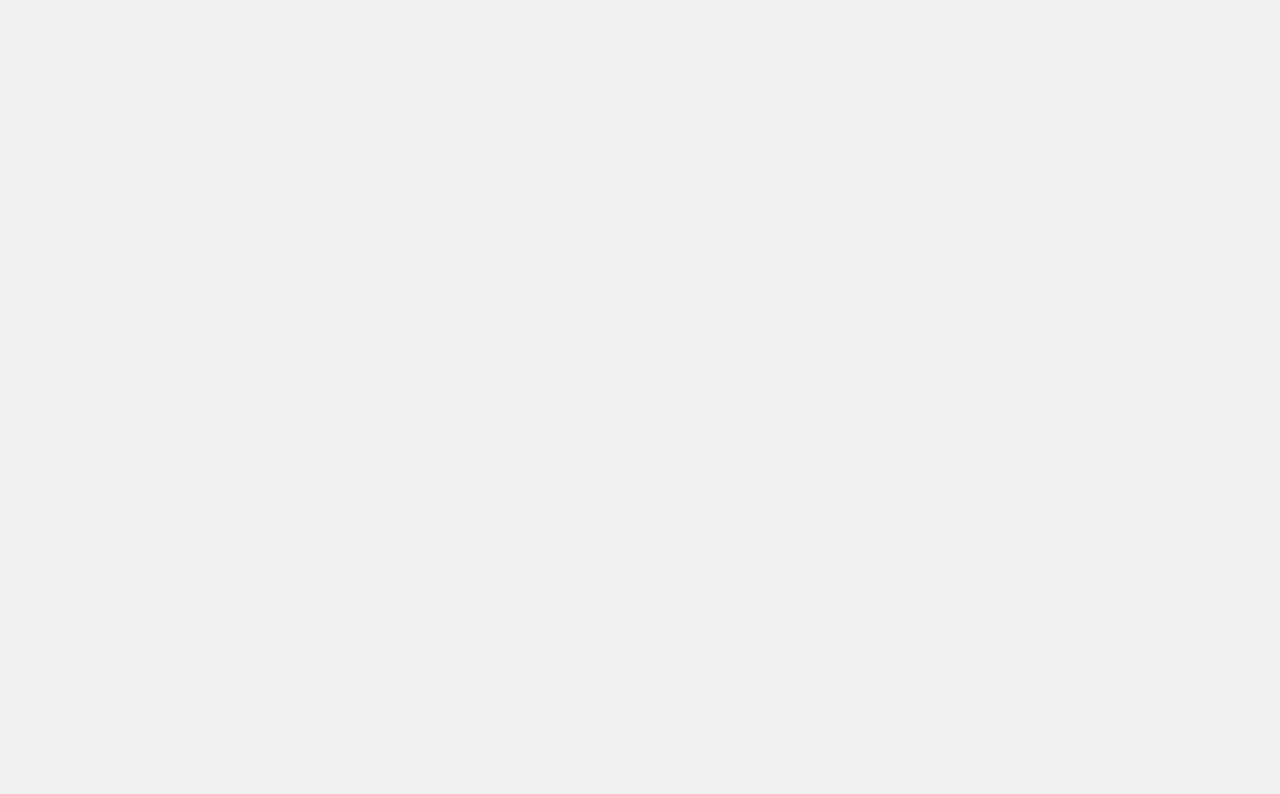
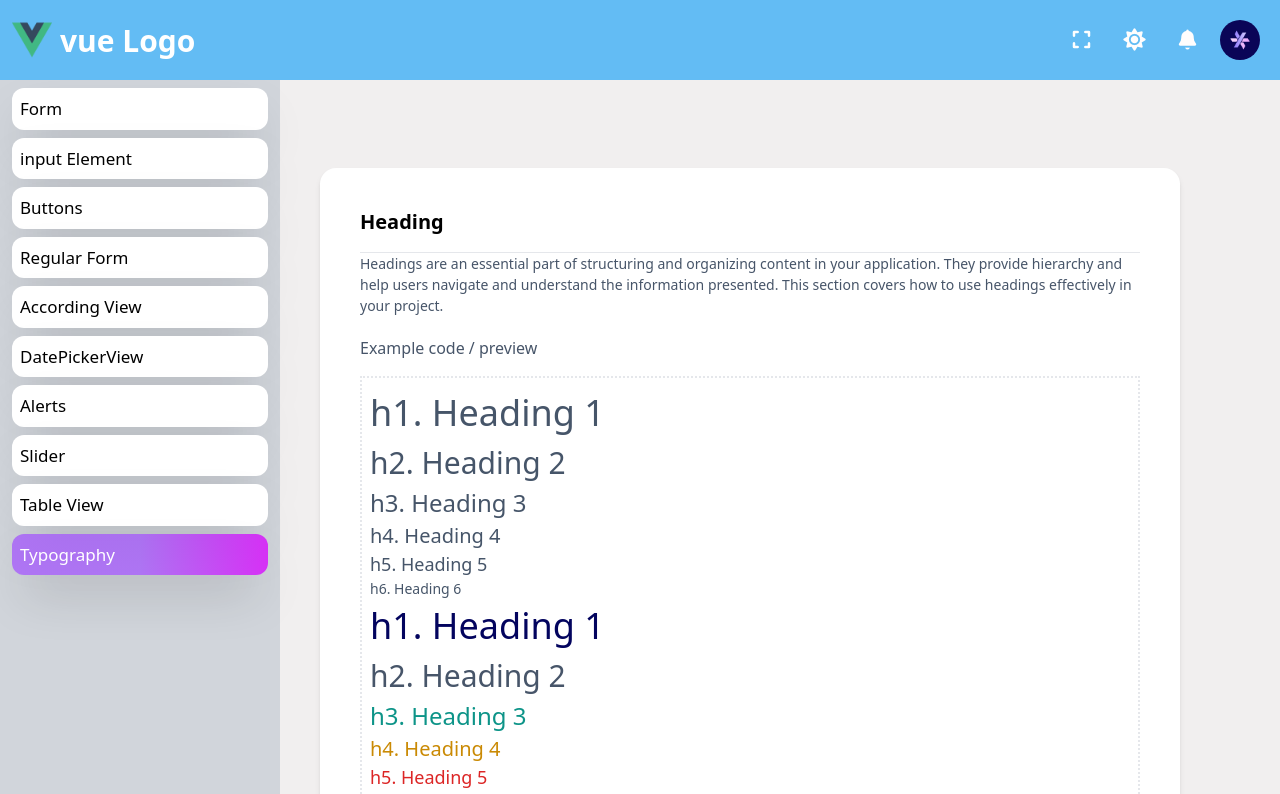
Before and after one commit to cabdikariim242/Ts-Setup, a Vue app: page /Typography in a window 1280 px wide. Before the commit this address had no page. Shown: the top 794 px of the page. Built offline with nearby package versions, Linux system fonts and the light colour scheme.

Commit message:
router background color fixed

```diff
--- a/src/components/Typography.vue
+++ b/src/components/Typography.vue
@@ -2,6 +2,8 @@
     <div :class="CustomClass">
        <h1  :class="CustomClass">{{ msg }}
         <span :class="spanclass">{{ span }}</span>
+
+
 
        </h1>
 
--- a/src/layout/sidebar.vue
+++ b/src/layout/sidebar.vue
@@ -43,7 +43,7 @@
         :to="{ name: 'TableView' }"
         >Table View</router-link>
          <router-link
-        class="shadow-2xl bg-white p-2 font-[500] text-[17px] rounded-xl"
+        class="shadow-2xl bg-white dark:bg-black dark:text-white p-2 font-[500] text-[17px] rounded-xl"
         :to="{ name: 'typography' }"
         >Typography</router-link>
 
@@ -88,6 +88,10 @@
         class="shadow-2xl bg-white p-2 font-[500] dark:bg-black dark:text-white text-[17px] rounded-xl"
         :to="{ name: 'alert' }"
         >Alerts</router-link>
+        <router-link
+        class="shadow-2xl bg-white p-2 font-[500] dark:bg-black dark:text-white text-[17px] rounded-xl"
+        :to="{ name: 'typography' }"
+        >typography</router-link>
     </div>
   </div>
 </template>
@@ -116,4 +120,9 @@ export default defineComponent({
   background-color: rgba(0, 0, 255, 0.377);
   color: white;
 }
+.router-link-exact-active {
+  background: linear-gradient(to right, #a14ffeb6 50%, #d800fec4 100%);
+
+  color: white;
+}
 </style>
--- a/src/router/routes.ts
+++ b/src/router/routes.ts
@@ -8,6 +8,7 @@ import accordingView from '@/views/accordingView.vue'
 import TableView from '@/views/TableView.vue'
 import DatePickerView from '@/views/DatePickerView.vue'
 import SliderView from '@/views/SliderView.vue'
+import Typography from '@/views/Typography.vue'
 
 const routes: RouteRecordRaw[] = [
   { path: '/', name: 'forms', component: forms },
@@ -19,6 +20,7 @@ const routes: RouteRecordRaw[] = [
   { path: '/table', name: 'TableView', component: TableView },
   { path: '/date-picker', name: 'DatePickerView', component: DatePickerView },
   { path: '/slider', name: 'SliderView', component: SliderView },
+  { path: '/Typography', name: 'typography', component: Typography },
 ]
 
 export default routes
```
